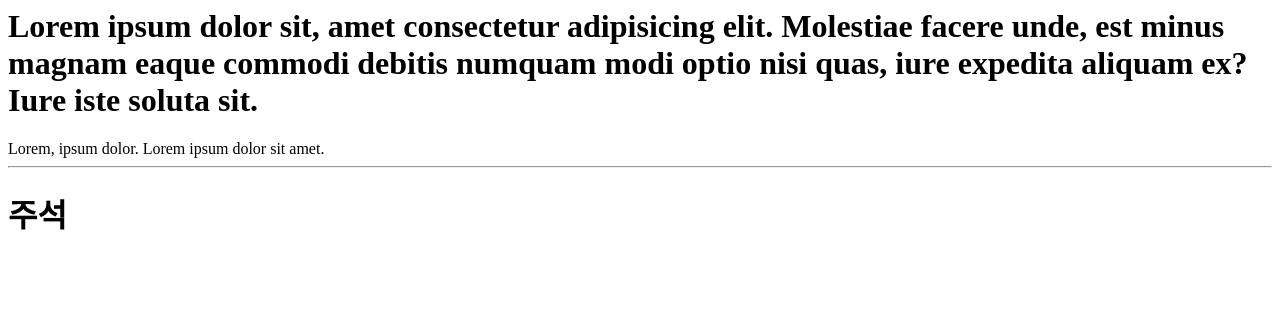
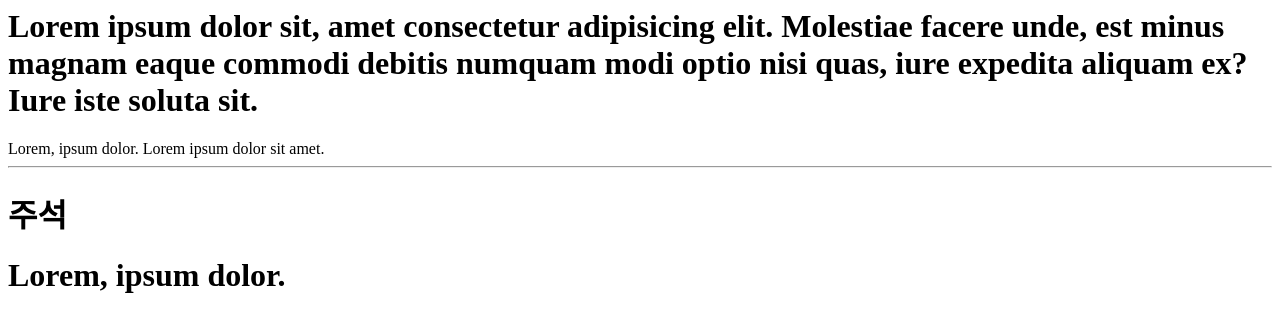
Before and after one commit to seosum/web20220802, a plain HTML site: page html/03comment.html in a window 1280 px wide. Drawn offline with Linux system fonts and the light colour scheme.

Commit message:
코멘트 파일 코드 추가

```diff
--- a/html/03comment.html
+++ b/html/03comment.html
@@ -21,7 +21,7 @@ Lorem ipsum dolor sit amet.
 <p>
 -->
 
-
+<h1>Lorem, ipsum dolor.</h1>
 
 
 
```
